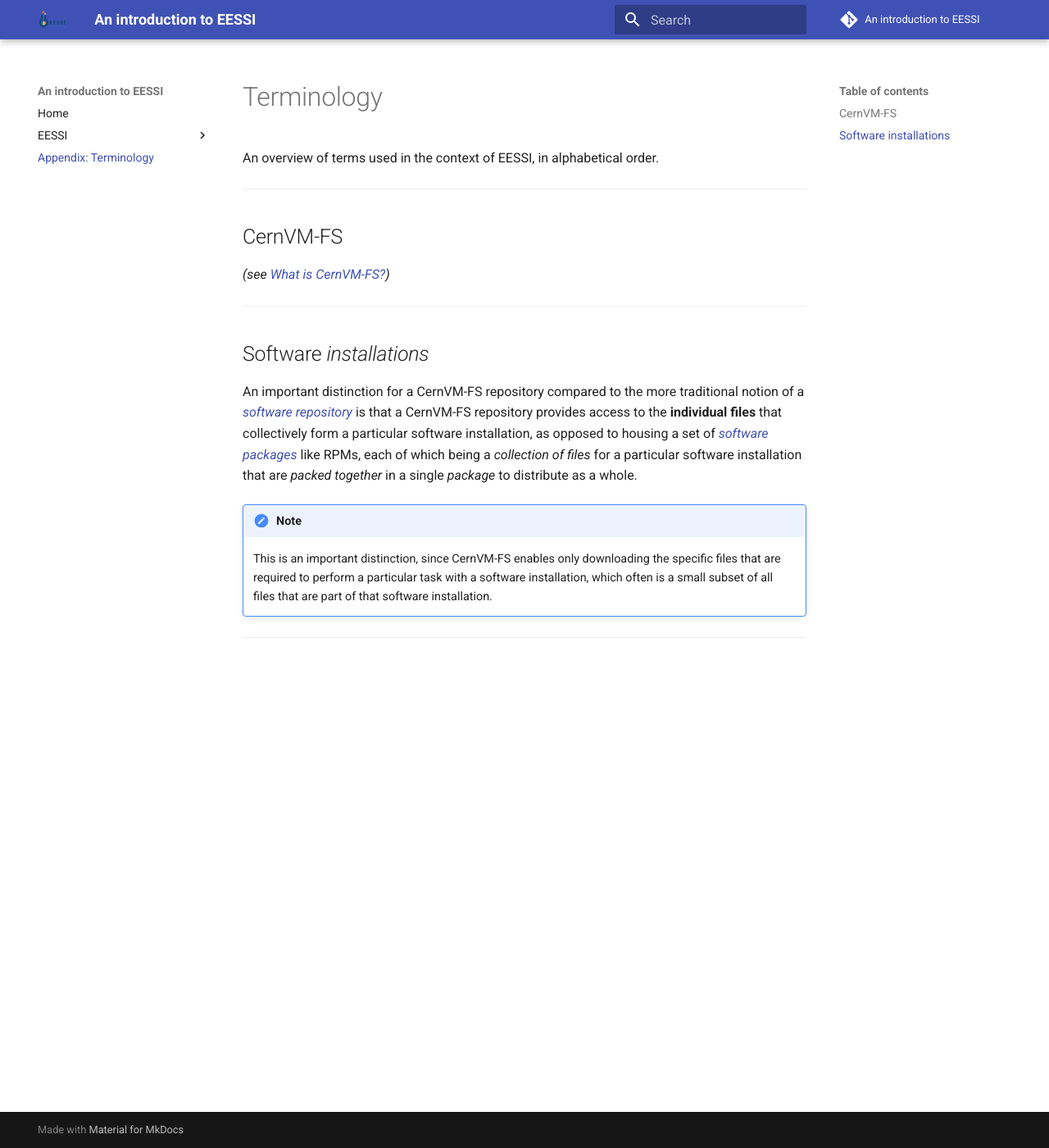
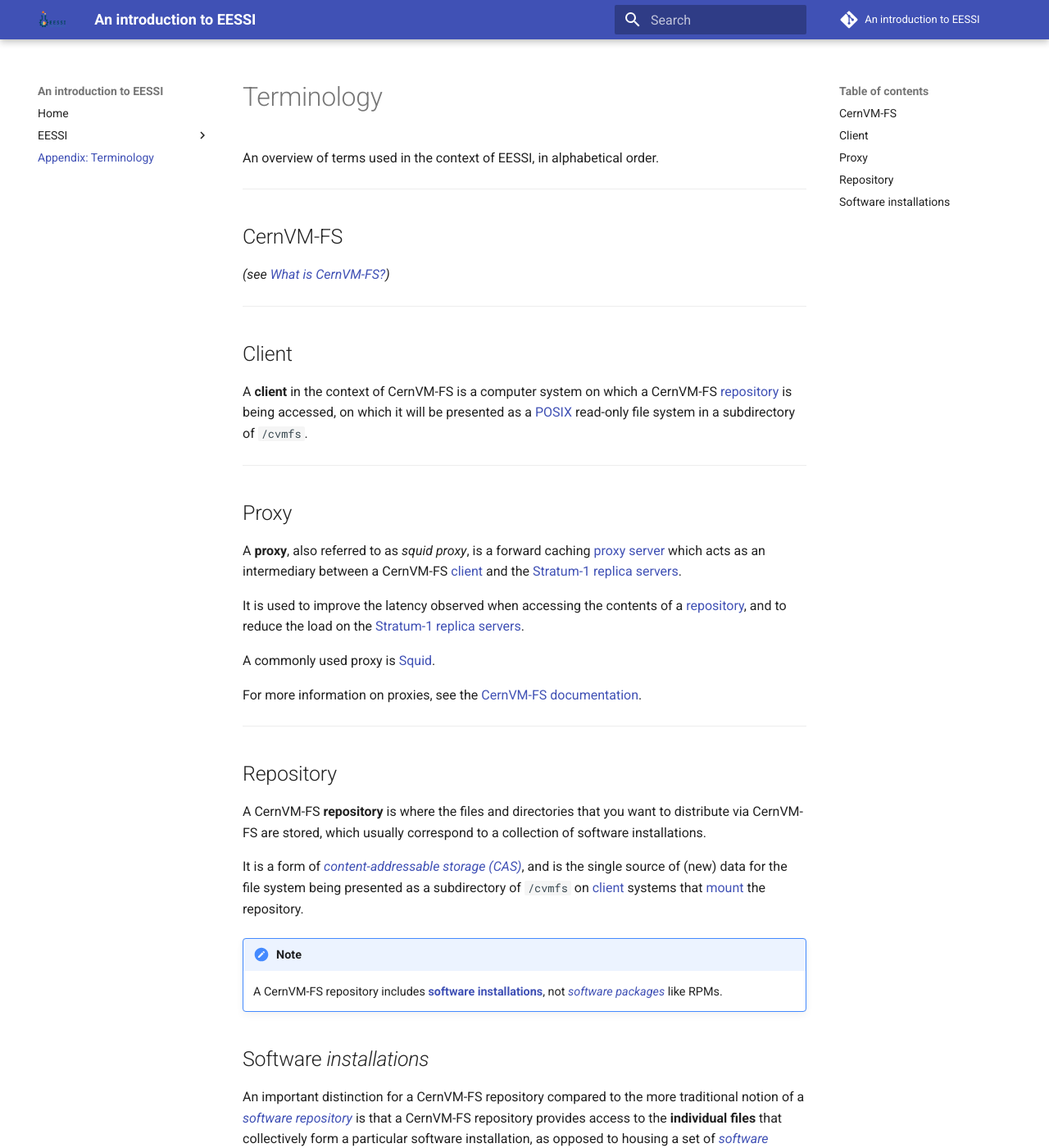
Before and after one commit to EESSI/eessi-tutorial, an MkDocs documentation site: the page built from docs/appendix/terminology.md, in a window 1280 px wide and 1400 px high. Shown: the whole window at 82% size. Built offline with MkDocs 1.6.1 and Material for MkDocs 9.7.7, drawn with Linux system fonts in a browser that asks for light colours; comment, search, counter and statistics services are not loaded.

Commit message:
Fill some more gaps

```diff
--- a/docs/appendix/terminology.md
+++ b/docs/appendix/terminology.md
@@ -9,6 +9,44 @@ An overview of terms used in the context of EESSI, in alphabetical order.
 *(see [What is CernVM-FS?](https://multixscale.github.io/cvmfs-tutorial-hpc-best-practices/cvmfs/what-is-cvmfs/))*
 
 ---
+
+## Client { #client }
+
+A **client** in the context of CernVM-FS is a computer system on which a CernVM-FS [repository](#repository)
+is being accessed, on which it will be presented as a [POSIX](https://en.wikipedia.org/wiki/POSIX)
+read-only file system in a subdirectory of `/cvmfs`.
+
+---
+
+## Proxy { #proxy }
+
+A **proxy**, also referred to as *squid proxy*, is a forward caching
+[proxy server](https://en.wikipedia.org/wiki/Proxy_server) which acts as an intermediary between a CernVM-FS
+[client](#client) and the [Stratum-1 replica servers](#stratum1).
+
+It is used to improve the latency observed when accessing the contents of a [repository](#repository),
+and to reduce the load on the [Stratum-1 replica servers](#stratum1).
+
+A commonly used proxy is [Squid](http://www.squid-cache.org).
+
+For more information on proxies, see the
+[CernVM-FS documentation](https://cvmfs.readthedocs.io/en/stable/cpt-squid.html).
+
+---
+
+## Repository { #repository }
+
+A CernVM-FS **repository** is where the files and directories that you want to distribute via CernVM-FS are
+stored, which usually correspond to a collection of software installations.
+
+It is a form of [*content-addressable storage (CAS)*](https://en.wikipedia.org/wiki/Content-addressable_storage),
+and is the single source of (new) data for the file system being presented as a subdirectory of `/cvmfs`
+on [client](#client) systems that [mount](https://en.wikipedia.org/wiki/Mount_(computing)) the repository.
+
+!!! note
+
+    A CernVM-FS repository includes [**software installations**](#software-installations),
+    not [*software packages*](https://en.wikipedia.org/wiki/Package_format) like RPMs.
 
 ## Software *installations* { #software-installations }
 
```
Also changed, not shown: docs/troubleshooting.md (+2 -5 lines).
